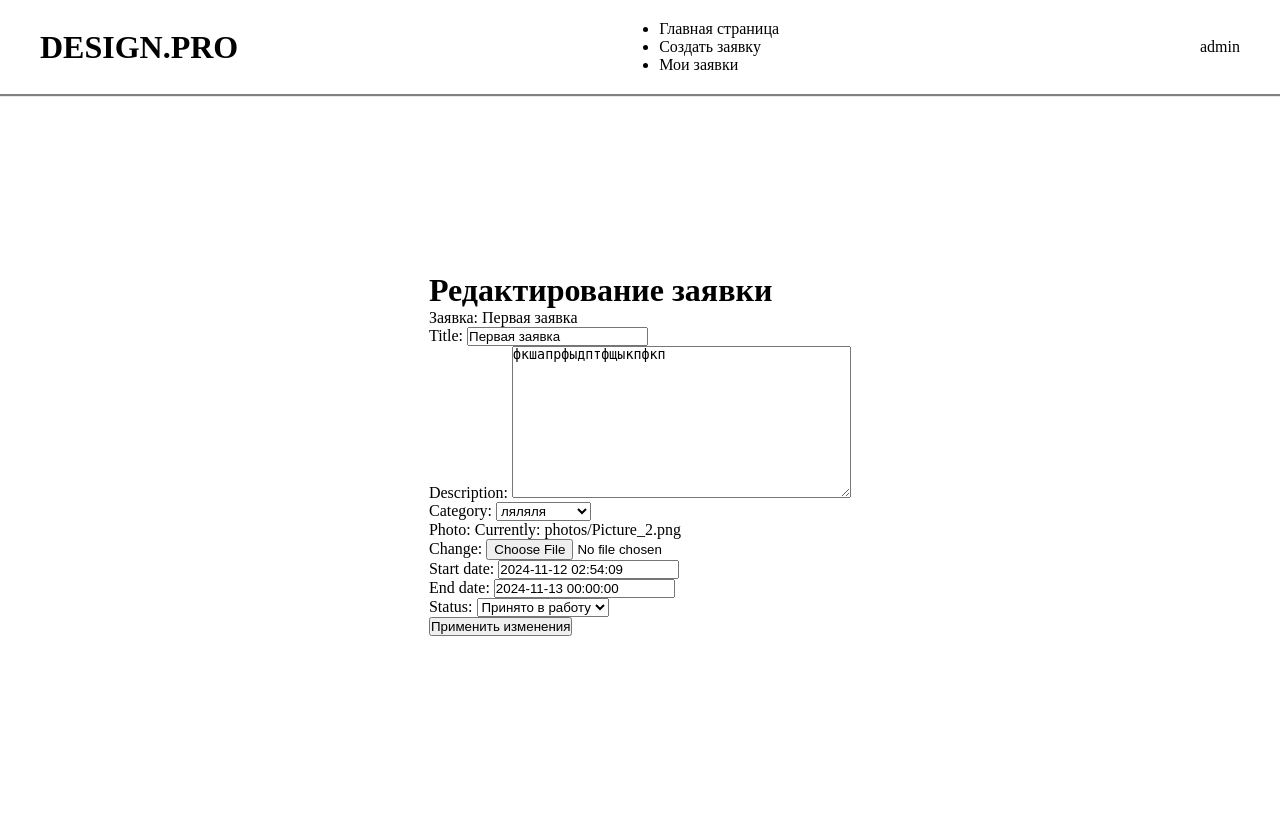
After one commit to Gidralit/Praktika-Django, a Django app: page /design-pro/applications/edit-application/1/ in a window 1280 px wide. The commit adds this page. Run offline with Django 5.2, Linux system fonts and the light colour scheme; a user stored in the database is signed in; data comes from the database, SQL or seed files in the repository; both versions use the stored data as it was after the commit.

Commit message:
2.2 последняя версия

```diff
--- a/praktika2/designpro/forms.py
+++ b/praktika2/designpro/forms.py
@@ -1,4 +1,5 @@
 import os.path
+from cProfile import label
 
 from django.core.exceptions import ValidationError
 from django import forms
@@ -6,6 +7,17 @@ from django.db.transaction import clean_savepoints
 
 from .models import CustomUser, Application
 from .validators import validator_cyrillic, validator_password, validator_login
+
+class SearchForm(forms.Form):
+    query = forms.CharField(label = 'Поиск', max_length=100, required=False, widget=forms.TextInput(attrs={
+        'placeholder': 'Введите текст для поиска...',
+    }))
+    start_date = forms.DateField(label='Дата начала', required=False, widget=forms.DateInput(attrs={
+        'type':'date',
+    }))
+    end_date = forms.DateField(label='Дата окончания', required=False, widget=forms.DateInput(attrs={
+        'type': 'date',
+    }))
 
 class ApplicationForm(forms.ModelForm):
     class Meta:
@@ -15,21 +27,35 @@ class ApplicationForm(forms.ModelForm):
             'description',
             'category',
             'photo',
+            'start_date',
+            'end_date',
         ]
+        exclude = []
 
     def clean(self):
         cleaned_data = super().clean()
         photo = cleaned_data.get('photo')
-        if photo:
-            if photo.size > 2*1024*1024:
-                raise forms.ValidationError('Ваше фото слишком большое, максимальный размер 2МБ')
 
-            valid_extensions = ['.jpg', 'jpeg', 'png', 'bmp']
-            ext = os.path.splitext(photo.name)[1].lower()
+        if photo is None:
+            raise forms.ValidationError('Загрузите файла изображения')
 
-            if ext not in valid_extensions:
-                raise ValidationError('Расширение вашего файла не поддерживается, поддерживаемые: jpg, png, jpeg, bmp')
+        if photo.size > 2*1024*1024:
+            raise forms.ValidationError('Ваше изображение слишком большое, максимальный размер 2МБ')
+
+        valid_extensions = ['.jpg', '.jpeg', '.png', '.bmp']
+        ext = os.path.splitext(photo.name)[1].lower()
+        if ext not in valid_extensions:
+            raise forms.ValidationError('Недопустимое расширение файла. Поддерживаемые форматы: .jpg, .jpeg, .png, .bmp')
         return cleaned_data
+
+    def __init__(self, *args, **kwargs):
+        user = kwargs.pop('user', None)
+        super(ApplicationForm, self).__init__(*args, **kwargs)
+
+        if user and user.is_staff:
+            self.fields['status'] = forms.ChoiceField(choices=Application.STATUS_CHOICES)
+        else:
+            self.fields.pop('status', None)
 
 class RegistrationForm(forms.ModelForm):
     password1 = forms.CharField(widget=forms.PasswordInput)
--- a/praktika2/designpro/models.py
+++ b/praktika2/designpro/models.py
@@ -1,7 +1,13 @@
+from email.policy import default
+
 from django.conf import settings
 from django.contrib.auth.models import AbstractUser
+from django.core.cache.backends.base import default_key_func
+from django.core.exceptions import ValidationError
 from django.db import models
 from django.db.models import ForeignKey
+
+from datetime import datetime
 
 
 class CustomUser(AbstractUser):
@@ -23,12 +29,27 @@ class Categories(models.Model):
         return self.name
 
 class Application(models.Model):
+    STATUS_CHOICES = [
+        ('accepted_to_work', 'Принято в работу'),
+        ('done', 'Выполнено'),
+        ('new', 'Новая'),
+    ]
     title = models.CharField(max_length=100)
     description = models.TextField()
     category = ForeignKey(Categories, on_delete=models.SET_NULL, null=True)
     photo = models.ImageField(upload_to='photos/', blank=False, null=False)
     user = models.ForeignKey(settings.AUTH_USER_MODEL, on_delete=models.CASCADE, null=False)
+    start_date = models.DateTimeField(default=datetime.now)
+    end_date = models.DateTimeField(null=False, blank=False)
+    status = models.CharField(max_length=20, choices=STATUS_CHOICES, default='new')
 
     def __str__(self):
         return self.title
+
+    def clean(self):
+        if self.end_date and self.start_date:
+            if self.end_date < self.start_date:
+                raise ValidationError('Дата окончания не может быть раньше даты начала')
+            elif self.start_date > self.end_date:
+                raise ValidationError('Дата начала не может быть позже даты конца')
 # Create your models here.
--- /dev/null
+++ b/praktika2/designpro/templates/applications/edit_application.html
@@ -0,0 +1,12 @@
+{% extends 'index.html' %}
+{% block content %}
+  <div class="edit-application-container">
+      <h1>Редактирование заявки</h1>
+      <p>Заявка: {{application.title}}</p>
+      <form method="post" action="{% url 'edit-application' application.id %}">
+        {% csrf_token %}
+        {{ form.as_p }}
+        <button type="submit">Применить изменения</button>
+      </form>
+  </div>
+{% endblock %}
--- a/praktika2/designpro/urls.py
+++ b/praktika2/designpro/urls.py
@@ -13,4 +13,6 @@ urlpatterns = [
     path('home/', views.home_view, name='home'),
     path('applications/create-application', views.create_application_view, name='create-application'),
     path('applications/my-applications', views.show_applications_view, name='show-applications'),
+    path('applications/delete-application/<int:application_id>/', views.delete_application_view, name='delete-application'),
+    path('applications/edit-application/<int:application_id>/', views.edit_application_view, name='edit-application'),
 ]
--- a/praktika2/designpro/views.py
+++ b/praktika2/designpro/views.py
@@ -1,12 +1,13 @@
 from audioop import reverse
+from turtledemo.penrose import start
 
 from django.contrib.auth.decorators import login_required
-from django.db.transaction import commit
+from django.db.models import Q
 from django.shortcuts import render, redirect, get_object_or_404
 from django.contrib import messages
 from django.urls import reverse_lazy
 
-from .forms import RegistrationForm, ApplicationForm
+from .forms import RegistrationForm, ApplicationForm, SearchForm
 from .models import Categories, Application
 
 from django.contrib.auth.views import LoginView, LogoutView
@@ -59,29 +60,69 @@ def create_application_view(request):
         form = ApplicationForm(request.POST, request.FILES)
         if form.is_valid():
             application = form.save(commit=False)
-            print(f'форма: {form}')
-            print(application)
             application.user = request.user
+            application.status = 'new'
             application.save()
             messages.success(request, 'Вы успешно оставили заявку')
             return redirect('home')
-        else:
-            print('Форма не валидна')
     else:
-        form = ApplicationForm()
+        form = ApplicationForm(user=request.user)
     return render(request, 'applications/create_application.html', {'form': form})
 
 @login_required
 def show_applications_view(request):
-    applications = Application.objects.filter(user=request.user).all()
-    return render(request, 'applications/show_applications.html', {'applications': applications})
+    form = SearchForm(request.GET or None)
+
+    if request.user.is_staff:
+        applications = Application.objects.all()
+    else:
+        applications = Application.objects.filter(user=request.user).all()
+
+    search_query = request.GET.get('query', '')
+
+    if form.is_valid():
+        query = form.cleaned_data.get('query')
+        start_date = form.cleaned_data.get('start_date')
+        end_date = form.cleaned_data.get('end_date')
+
+        if query:
+            applications = applications.filter(
+                Q(title__icontains=query) |
+                Q(description__icontains=query) |
+                Q(category__name__icontains=query)
+            )
+        if start_date:
+            applications = applications.filter(start_date__gte=start_date)
+        if end_date:
+            applications = applications.filter(end_date__lte=end_date)
+
+    return render(request, 'applications/show_applications.html', {'applications': applications, 'form': form, 'search_query': search_query})
 
 @login_required
-def delete_application_view(request):
-    application = get_object_or_404(Application, id = request.application.id, user=request.user)
+def delete_application_view(request, application_id):
+    application = get_object_or_404(Application, id = application_id, user=request.user)
 
     if request.method == 'POST':
         application.delete()
         messages.success(request, 'Ваша заявка успешно удалена')
+        return redirect('home')
+    return render(request, 'applications/delete_application.html', {"application": application })
+
+@login_required
+def edit_application_view(request, application_id):
+    application = get_object_or_404(Application, id=application_id)
+    if request.method == 'POST':
+        form = ApplicationForm(request.POST, request.FILES, instance=application, user=request.user)
+        if form.is_valid():
+            application = form.save(commit=False)
+            if request.user.is_staff:
+                application.status = form.cleaned_data.get('status')
+            application.save()
+            messages.success(request, 'Вы успешно изменили заявку')
+            return redirect('home')
+    else:
+        form = ApplicationForm(instance=application, user=request.user)
+
+    return render(request, 'applications/edit_application.html', {'form': form, 'application': application})
 
 # Create your views here.
```
Also changed, not shown: praktika2/designpro/admin.py (+16 -1 lines), praktika2/designpro/templates/applications/delete_application.html (added, +12 -0 lines), praktika2/designpro/templates/applications/show_applications.html (+18 -2 lines), praktika2/db.sqlite3, praktika2/designpro/migrations/0001_initial.py, praktika2/media/photos/1.png (added), praktika2/media/photos/176334-anime_devchonka-tvoya_kuznica-multik-anya_falsifikator-falshivomonetchik-3840x2160.jpg (added), praktika2/media/photos/Picture_2.png (added).
